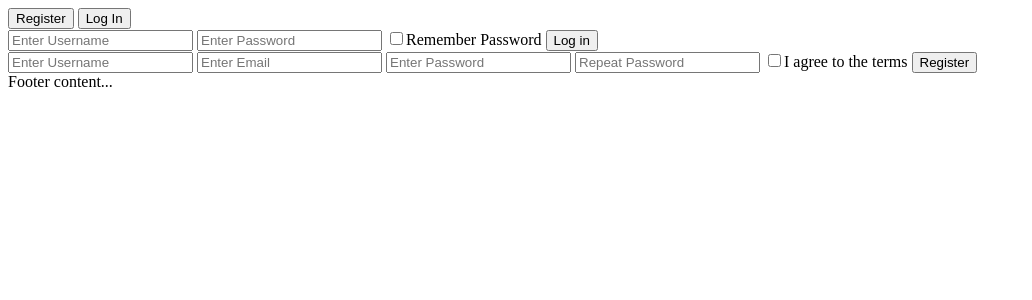
After one commit to viktorasbezubec/PHPintro, a PHP site: page /back/templates/signup.php in a window 1280 px wide. The commit adds this page. Shown: the top 300 px of the page, without its empty margins (0-1032 px from the left). Run offline with PHP 8.4, Linux system fonts and the light colour scheme.

Commit message:
php start

```diff
--- a/src/back/signup.php
+++ b/src/back/includes/signup1.php
@@ -1,6 +1,6 @@
 <?php
 if(isset($_POST['signup-submit'])){
-    require 'signup.php';
+    require 'db.php';
 
     $username = $_POST['uid'];
     $email = $_POST['mail'];
@@ -8,7 +8,8 @@ if(isset($_POST['signup-submit'])){
     $passwordRepeat = $_POST['pwd-repeat'];
 
     if(empty($username)|| empty($email) || empty($password) || empty($passwordRepeat)){
-    header("Location: src/back/header.php?error=emptyfields&uid=".$username. "&mail=".$email);
+    header("Location: ../templates/signup.php?error=emptyfields&uid=".$username. "&mail=".$email);
+    exit();
 
     }
 
--- /dev/null
+++ b/src/back/templates/footer.php
@@ -0,0 +1,6 @@
+
+<div id="footer">
+    Footer content...
+</div>
+</body>
+</html>
--- /dev/null
+++ b/src/back/templates/header.php
@@ -0,0 +1,10 @@
+<!doctype html>
+<html lang="en">
+<head>
+    <meta charset="UTF-8">
+    <meta name="viewport"
+          content="width=device-width, user-scalable=no, initial-scale=1.0, maximum-scale=1.0, minimum-scale=1.0">
+    <meta http-equiv="X-UA-Compatible" content="ie=edge">
+    <title>Document</title>
+</head>
+<body>
--- a/src/back/header.php
+++ b/src/back/templates/signup.php
@@ -1,13 +1,7 @@
-<!doctype html>
-<html lang="en">
-<head>
-    <meta charset="UTF-8">
-    <meta name="viewport"
-          content="width=device-width, user-scalable=no, initial-scale=1.0, maximum-scale=1.0, minimum-scale=1.0">
-    <meta http-equiv="X-UA-Compatible" content="ie=edge">
-    <title>Document</title>
-</head>
-<body>
+<?php
+require 'header.php'
+?>
+
 <div class="hero">
     <div class="whitebox">
         <div class="button-box">
@@ -16,13 +10,13 @@
             <button type="button" class="push-btn">Log In</button>
 
         </div>
-        <form id="login" class="input-group" action="signup.php">
+        <form id="login" class="input-group" action="../includes/signup1.php">
             <input type="text" class="input-field" placeholder="Enter Username">
             <input type="text" class="input-field" placeholder="Enter Password">
             <input type="checkbox" class="check-box"><span>Remember Password</span>
             <button type="submit" class="submit-btn">Log in</button>
         </form>
-        <form id="register" class="input-group">
+        <form id="register" class="input-group" action="../includes/signup1.php" method="post">
             <input type="text" class="input-field" name="uid" placeholder="Enter Username">
             <input type="email" class="input-field" name="mail" placeholder="Enter Email">
             <input type="text" class="input-field" name="pwd" placeholder="Enter Password">
@@ -31,7 +25,7 @@
             <button type="submit" class="submit-btn" name="signup-submit">Register</button>
         </form>
     </div>
-
 </div>
-</body>
-</html>
+<?php
+require 'footer.php'
+?>
--- a/src/public/index.php
+++ b/src/public/index.php
@@ -1,4 +1,5 @@
 <?php
-require '../back/header.php'
+require '../back/templates/signup.php'
 ?>
+
 <link rel="stylesheet" href="css/style.css">
```
Also changed, not shown: src/back/conn.php (deleted, +0 -11 lines), src/back/includes/db.php (added, +11 -0 lines).
